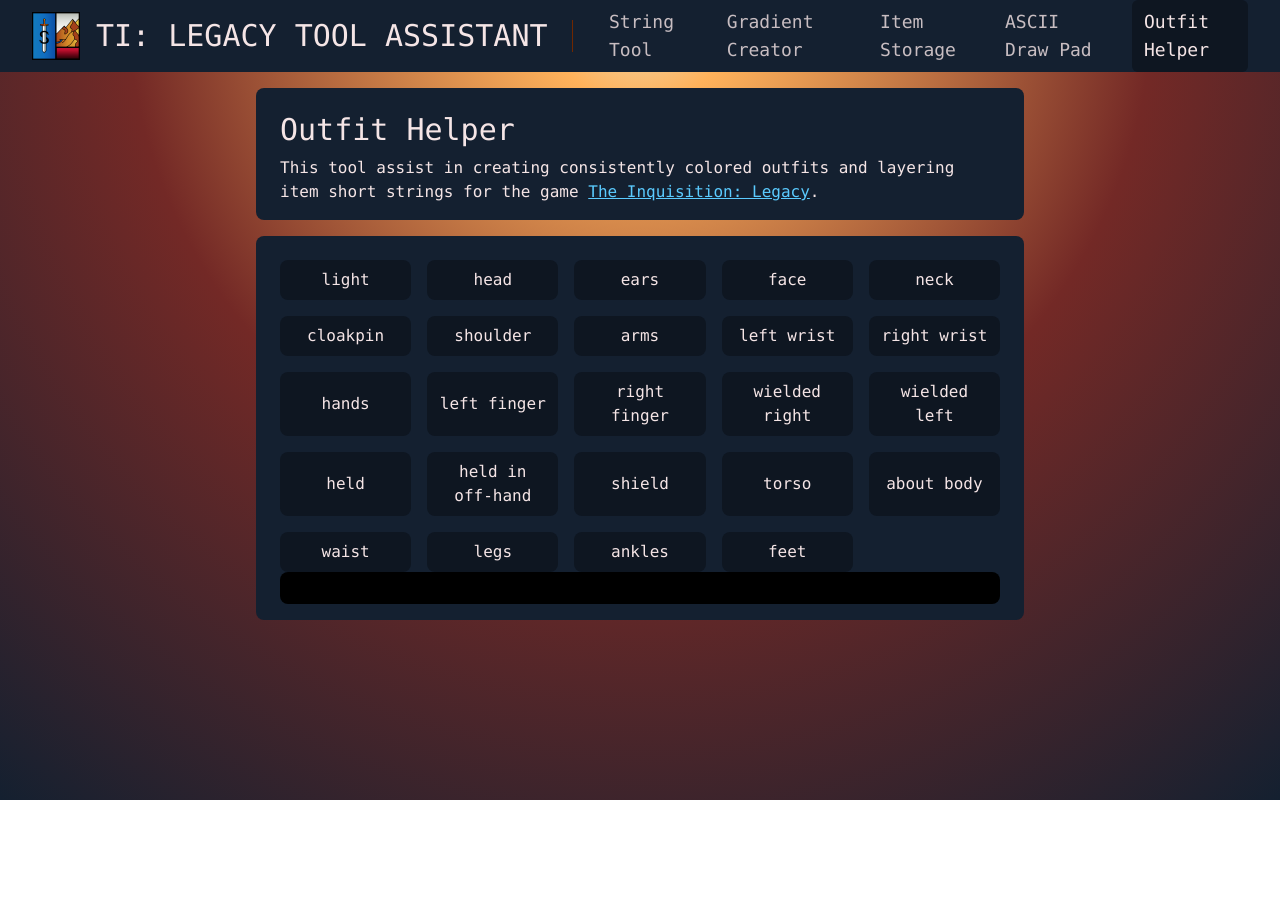
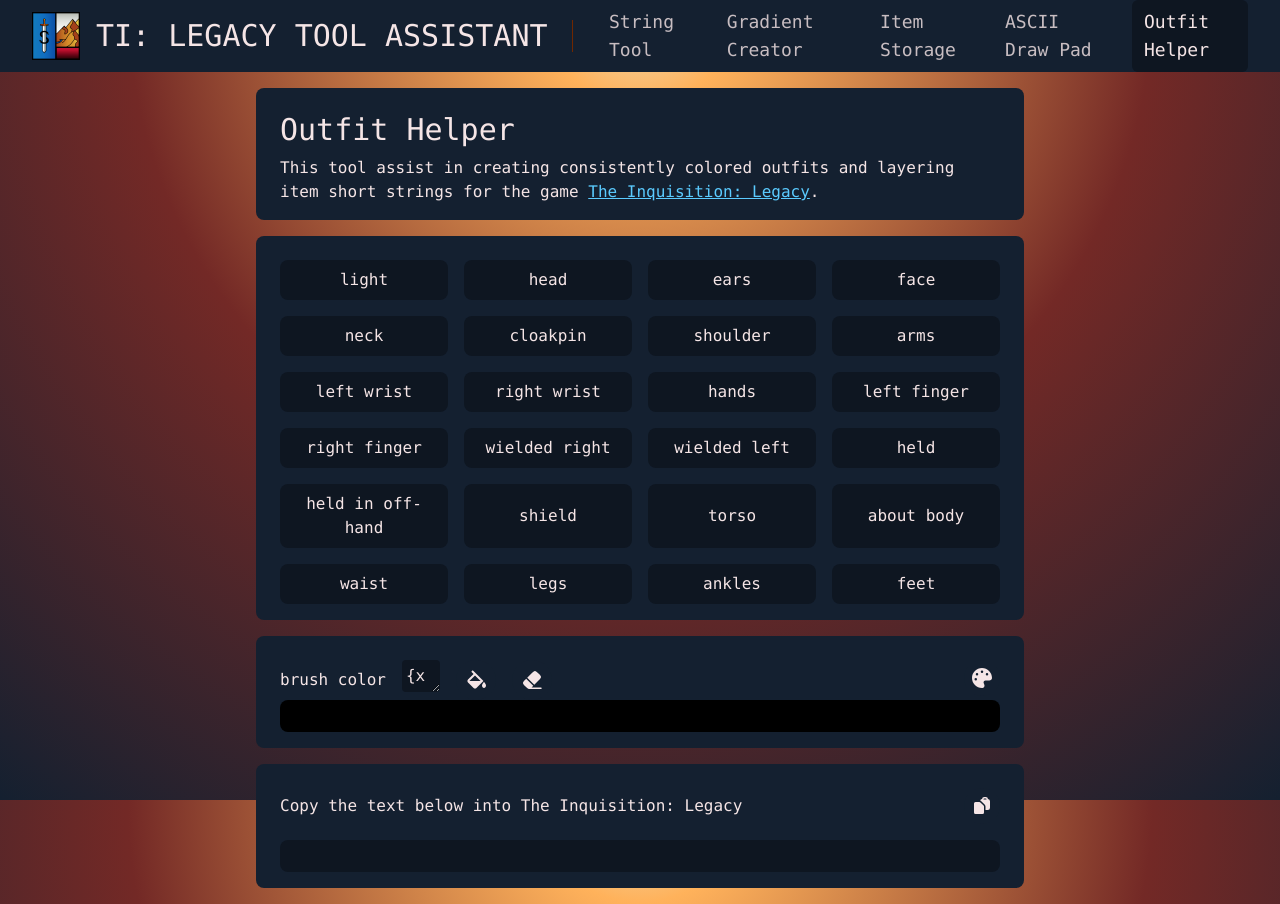
Before and after one commit to CaptorRaptor/ti-tooling-assistant, a Next.js app: page /outfit-helper in a window 1280 px wide. Before the commit the page ends 800 px from the top, so only its background shows below. Built offline with nearby package versions, Linux system fonts and the light colour scheme.

Commit message:
finished outfit helper

```diff
--- a/app/ascii-draw-pad/page.tsx
+++ b/app/ascii-draw-pad/page.tsx
@@ -131,7 +131,7 @@
     };
 
     return (
-        <div className="no-scrollbar">
+        <div className="no-scrollbar justify-items-center">
             <div className="card">
                 <h1 className="mb-2">ASCII Art Draw Pad</h1>
                 <p>
@@ -174,7 +174,7 @@
                     <ResizeTextArea value={state.pattern} onChange={handlePatternChange}/>
                 </div>
             </div>
-            <div className="card hidden md:block md:grid md:gap-4">
+            <div className="card hidden md:block md:grid md:gap-4 md:w-fit md:max-w-6xl">
                 <div className="flex flex-row content-center justify-between">
                     <div className="flex flex-row content-center justify-items-start gap-4">
                         <div className="flex flex-row gap-4 w-40">
@@ -205,7 +205,7 @@
                         <ClipboardDocumentIcon className='color-text size-5 m-2'/>
                     </button>
                 </div>
-                <div className="rounded-lg p-4 bg-primary-dark">
+                <div className="rounded-lg p-4 bg-primary-dark overflow-x-auto scrollbar">
                     {result.split('\n').map((l, i) => <p style={{whiteSpace:'pre'}} key={`result-line-${i}`}>{l}</p>)}
                 </div>
             </div>
--- a/app/outfit-helper/page.tsx
+++ b/app/outfit-helper/page.tsx
@@ -1,24 +1,21 @@
 'use client'
 
-import { ColorDisplay } from "@/components";
+import { ColorFillIcon, EraserIcon, ResizeTextArea } from "@/components";
 import { getNewSlot, getWearSlot, initialOutfitSlots, OutfitItem, OutfitSlots, ToDisplay } from "@/lib/wear-slots";
-import { ExclamationTriangleIcon } from "@heroicons/react/20/solid";
+import { ClipboardDocumentIcon } from "@heroicons/react/20/solid";
 import clsx from "clsx";
 import React from "react";
 import ShortEditor from "./ui/short-editor";
-
-const isProd = process.env.NODE_ENV === 'production';
+import OutfitDrawPad from "./ui/outfit-draw-pad";
+import PaletteGrid from "@/components/palette-grid";
+import { escapeSpecialCharacter, IsColor, reduceColorCodes, toColorCode } from "@/lib/color";
+import { useOutfitHelperContext } from "@/context/outfit-helper-context";
 
 export default function OutfitHelper() {
-    const [outfit, setOutfit] = React.useState<OutfitSlots>(initialOutfitSlots());
-
-    const updateOutfit = <K extends keyof OutfitSlots>(key : K, v: OutfitSlots[K]) =>{
-        setOutfit({...outfit, [key]: v});
-    }
-
+    const {state, updateOutfit, setAllColor, setBrushColor} = useOutfitHelperContext();
     const ShortButton = <K extends keyof OutfitSlots>(key : K) =>{
         const toggleButton = () =>{
-            if(outfit[key] !== null)
+            if(state.outfit[key] !== null)
                 updateOutfit(key, null);
             else
                 updateOutfit(key, getNewSlot(key));
@@ -26,8 +23,9 @@
 
         return (
             <button
-                className={clsx('bg-primary-dark hover:bg-secondary-dark', (outfit[key] !== null) && 'bg-secondary hover:bg-secondary-light')}
+                className={clsx('bg-primary-dark hover:bg-secondary-dark', (state.outfit[key] !== null) && 'bg-secondary hover:bg-secondary-light')}
                 id={`${key}-editor-button`}
+                key={`${key}-editor-button`}
                 onClick={() => toggleButton()}>
                     {getWearSlot(key)}
             </button>
@@ -36,19 +34,19 @@
 
     const ShortInput = <K extends keyof OutfitSlots>(key : K) =>{
         let list, handleUpdate, length;
-        if(!Array.isArray(outfit[key])) {
-            list = outfit[key] !== null? [outfit[key]] : [];
+        if(!Array.isArray(state.outfit[key])) {
+            list = [state.outfit[key]!];
             handleUpdate = (list: OutfitItem[]) =>  updateOutfit(key, (list.length === 0? null : list[0]) as OutfitSlots[K]);
             length = 0;
         }
         else {
-            list = outfit[key];
-            handleUpdate = (list: OutfitItem[]) =>  updateOutfit(key, list as OutfitSlots[K]);
+            list = state.outfit[key];
+            handleUpdate = (list: OutfitItem[]) =>  updateOutfit(key, (list.length === 0? null : list) as OutfitSlots[K]);
             length = 3;
         }
 
         return (
-            <div className={clsx("",  (outfit[key] === null) && "hidden")}>
+            <div className={clsx("",  (state.outfit[key] === null) && "hidden")}>
                 <ShortEditor
                     key={`${key}-editor`}
                     list={list}
@@ -59,6 +57,76 @@
             </div>
         )
     }
+
+    const handleDraw = (key: keyof OutfitSlots, element: number, idx: number) => {
+        if(state.outfit[key] === null) return;
+        const code = state.brushColor? toColorCode(state.brushColor) : null;
+        if(code !== null && !IsColor(code))
+            return;
+        if(Array.isArray(state.outfit[key])){
+            if(element < 0 || element >= state.outfit[key].length
+                || idx < 0 || idx >= state.outfit[key][element].color.length)
+                return;
+            const newList = [...state.outfit[key]];
+            newList[element].color[idx] = code;
+            updateOutfit(key, newList);
+        }
+        else {
+            if(idx < 0 || idx >= state.outfit[key]!.color.length) return;
+            const newItem = state.outfit[key];
+            newItem.color[idx] = code;
+            updateOutfit(key, newItem);
+        }
+    }
+
+    const handleBrushChange = (pattern :string) =>{
+        setBrushColor(pattern.trim().substring(0,3))
+    }
+
+    const handleFill = () =>{
+        setAllColor(state.brushColor ?? null);
+    }
+
+    const handleErase = () =>{
+        setAllColor(null);
+    }
+
+    const handlePaletteClick = (color: string) => {
+        setBrushColor(color);
+    }
+
+    const keys = Object.keys(state.outfit).map(key => key as keyof OutfitSlots).filter(key => state.outfit[key] !== null);
+    const composeShort = (short: string, colors: (string | null)[]) => {
+        const chars = short.split('');
+        let coloredShort = '';
+        for(let i = 0; i < chars.length; i++){
+            const color = colors[i];
+            if(color !== null && IsColor(color)){
+                coloredShort = coloredShort.concat(color);
+                console.log(coloredShort);
+            }
+            else if (color === null){
+                coloredShort = coloredShort.concat('{x');
+            }
+
+            if(i < chars.length){
+                coloredShort = coloredShort.concat(escapeSpecialCharacter(chars[i]));
+            }
+        }
+        coloredShort = reduceColorCodes(coloredShort)+'{x';
+        coloredShort = coloredShort.startsWith('{x')? coloredShort.substring(2) : coloredShort;
+        return coloredShort.trimEnd();
+    }
+
+    const result:string = keys.map(key => state.outfit[key])
+        .map(list => Array.isArray(list)?
+            list.map(item => `tool ${item.key} short ${composeShort(item.short, item.color)}\n`).join('')
+            : `tool ${list!.key} short ${composeShort(list!.short, list!.color)}\n`)
+        .join('');
+
+    const handleCopy = () => {
+        navigator.clipboard.writeText(result);
+    };
 
     return (
         <div className="no-scrollbar">
@@ -71,16 +139,46 @@
                 <p className="md:hidden"> This feature is unavailable on small screen sizes</p>
             </div>
             <div className="card hidden md:block">
-                <div className={clsx("flex flex-col content-center justify-items-center", !isProd && "hidden")}>
-                    <ExclamationTriangleIcon className="h-16 text-text/80"/>
-                    <h2 className=" text-text/80">Under Construction</h2>
+                <div className='grid gap-4 md:grid-cols-4'>
+                    {Object.keys(state.outfit).map(key => ShortButton(key as keyof OutfitSlots))}
                 </div>
-                <div className={clsx("", isProd && "hidden")}>
-                    <div className='grid gap-4 md:grid-cols-5'>
-                        {Object.keys(outfit).map(key => ShortButton(key as keyof OutfitSlots))}
+                <hr className={clsx("horizontal-divide", keys.length === 0 && 'hidden')} />
+                {keys.map(key => ShortInput(key))}
+            </div>
+
+            <div className="card hidden md:block">
+                <div className="flex flex-row content-center justify-between">
+                    <div className="flex flex-row content-center justify-items-start gap-4">
+                        <div className="flex flex-row gap-4 w-40">
+                            <p className="text-nowrap">brush color</p>
+                            <ResizeTextArea value={state.brushColor ?? '{x'} onChange={handleBrushChange}/>
+                        </div>
+                        <button
+                            className={clsx('icon-button h-fit')}
+                            onClick={() => handleFill()}
+                        >
+                            <ColorFillIcon className='color-text size-6 m-2'/>
+                        </button>
+                        <button
+                            className={clsx('icon-button h-fit')}
+                            onClick={() => handleErase()}
+                        >
+                            <EraserIcon className='color-text size-6 m-2'/>
+                        </button>
                     </div>
-                    {Object.keys(outfit).map(key => ShortInput(key as keyof OutfitSlots))}
-                    <ColorDisplay value={ToDisplay(outfit)}/>
+                    <PaletteGrid onClick={handlePaletteClick}/>
+                </div>
+                <OutfitDrawPad outfit={state.outfit} onDraw={handleDraw} />
+            </div>
+            <div className= "card hidden md:block md:grid md:gap-4">
+                <div className="flex flex-row justify-between">
+                    <p>Copy the text below into The Inquisition: Legacy</p>
+                    <button className='icon-button' onClick={() => handleCopy()}>
+                        <ClipboardDocumentIcon className='color-text size-5 m-2'/>
+                    </button>
+                </div>
+                <div className="rounded-lg p-4 bg-primary-dark overflow-x-auto scrollbar">
+                    {result.split('\n').map((l, i) => <p style={{whiteSpace:'pre'}} key={`result-line-${i}`}>{l}</p>)}
                 </div>
             </div>
         </div>
--- a/app/outfit-helper/ui/outfit-draw-pad.tsx
+++ b/app/outfit-helper/ui/outfit-draw-pad.tsx
@@ -1,12 +1,12 @@
 import { ColoredText } from "@/lib/color";
-import { OutfitSlots } from "@/lib/wear-slots";
+import { OutfitItem, OutfitSlots } from "@/lib/wear-slots";
 import clsx from "clsx";
 import React from "react";
 import OutfitDrawRow from "./outfit-draw-row";
 
 interface OutfitDrawPadProps{
     outfit:OutfitSlots;
-    onDraw: (key: keyof OutfitSlots, idx: number) => void;
+    onDraw: (key: keyof OutfitSlots, element: number, idx: number) => void;
 }
 
 
@@ -37,13 +37,18 @@
     }
 }
 
-export default function DrawGrid({ outfit, onDraw } : OutfitDrawPadProps){
+export default function OutfitDrawPad({ outfit, onDraw } : OutfitDrawPadProps){
     const [drawing, setDrawing] = React.useState(false);
 
-    const handleDraw = (key: keyof OutfitSlots, idx: number) =>{
+    const handleDraw = (key: keyof OutfitSlots, element:number, idx: number) =>{
         if(!drawing) return;
-        onDraw(key, idx);
+        onDraw(key, element, idx);
     }
+
+    const keys: (keyof OutfitSlots)[] = Object.keys(outfit)
+        .map(key => key as keyof OutfitSlots)
+        .filter(key => outfit[key] !== null)
+        .filter(key => !Array.isArray(outfit[key]) || outfit[key]!.length > 0);
 
     return (
         <div
@@ -51,21 +56,11 @@
             onMouseDown={() => setDrawing(true)}
             onMouseUp={() => setDrawing(false)}>
             <div className='justify-start'>
-                {Object.keys(outfit).map(key => key as keyof OutfitSlots).map((key, i) =>{
+                {keys.map((key, i) =>{
+                    const items = Array.isArray(outfit[key])? outfit[key] : [outfit[key]!];
                     return (
                         <div key={`outfit-draw-pad-row-${i}`} className='flex flex-inline space-x-1'>
-                            <OutfitDrawRow item={outfit[key]} prefix={""} drawing={false} onDraw={function (idx: number): void {
-                                throw new Error("Function not implemented.");
-                            } } />{row.map((c, j) =>
-                                <div
-                                    key={`ascii-draw-row-${i}-field-${j}`}
-                                    style={{color: c.colors.color, backgroundColor:c.colors.bgColor, whiteSpace: 'pre'}}
-                                    onMouseMove={() => handleDraw(i,j)}
-                                >
-                                    {c.text}
-                                </div>
-                            )}
-                            <div className={clsx('h-6', (row.length !== 0) && 'hidden')}/>
+                            {items.map((item, i) => <OutfitDrawRow key={`outfit-draw-row-${key}-${i}`} item={item} prefix={Prefix(i === 0? key : undefined)} drawing={drawing} onDraw={(idx) => handleDraw(key, i, idx)} />)}
                         </div>
                     );
                 })}
--- a/app/outfit-helper/ui/outfit-draw-row.tsx
+++ b/app/outfit-helper/ui/outfit-draw-row.tsx
@@ -33,7 +33,7 @@
 
     return (
         <div key='short-draw-row' className={clsx('flex flex-inline space-x-1', item === null && 'hidden')}>
-            {coloredPrefix.map((c, j) => <div key={`color-part-${j}`} style={{color: c.colors.color, backgroundColor: c.colors.bgColor, whiteSpace:"pre-wrap"}}>{c.text}</div>)}
+            {coloredPrefix.map((c, j) => <div key={`color-part-${j}`} style={{color: c.colors.color, backgroundColor: c.colors.bgColor, whiteSpace:"pre"}}>{c.text}</div>)}
             {content.map((c, i) =>
                 <div
                     key={`short-draw-row-field-${i}`}
--- a/app/outfit-helper/ui/short-editor.tsx
+++ b/app/outfit-helper/ui/short-editor.tsx
@@ -10,19 +10,28 @@
     onUpdate: (list: OutfitItem[]) => void;
 }
 
+
+function getShort(value:string){
+    return value.substring(0, 59);
+}
+
+function FitToSize(colors: (string | null)[], length:number): (string | null)[]{
+    if(colors.length > length){
+        colors = colors.slice(0, length);
+    }
+    else if (colors.length < length){
+        for(let i = 0; i < length; i++){
+            colors.push(null);
+        }
+    }
+    return colors;
+}
+
 export default function ShortEditor({list, label, length, onUpdate}: ShortEditorProps){
     const changeShort = (item: OutfitItem, v: string) : OutfitItem =>{
-        const length = v.length;
-        let color = item.color;
-        if(color.length > length){
-            color = color.slice(0, length);
-        }
-        else if (color.length < length){
-            for(let i = 0; i < length; i++){
-                color.push(null);
-            }
-        }
-        return {key: item.key, color: color, short:v};
+        const short = getShort(v);
+        const color = FitToSize(item.color, short.length);
+        return {key: item.key, color: color, short:short};
     }
 
     const handleAdd = () =>{
--- a/context/app-wrapper.tsx
+++ b/context/app-wrapper.tsx
@@ -6,6 +6,7 @@
 const GradientContextProvider = dynamic(() =>import('./gradient-context'), {ssr:false});
 const ItemContextProvider = dynamic(() =>import('./item-context'), {ssr:false});
 const AsciiDrawContextProvider = dynamic(() =>import('./ascii-draw-context'), {ssr:false});
+const OutfitHelperContextProvider = dynamic(() =>import('./outfit-helper-context'), {ssr:false});
 
 export default function AppWrapper({
     children,
@@ -17,7 +18,9 @@
             <GradientContextProvider>
                 <ItemContextProvider>
                     <AsciiDrawContextProvider>
-                        {children}
+                        <OutfitHelperContextProvider>
+                            {children}
+                        </OutfitHelperContextProvider>
                     </AsciiDrawContextProvider>
                 </ItemContextProvider>
             </GradientContextProvider>
--- /dev/null
+++ b/context/outfit-helper-context.tsx
@@ -0,0 +1,81 @@
+'use client'
+
+import React from "react";
+import { useSessionStorageState } from "@/hooks";
+import { initialOutfitSlots, OutfitSlots } from "@/lib/wear-slots";
+import { IsColor, toColorCode } from "@/lib/color";
+
+export type OutfitHelperState = {
+    outfit: OutfitSlots;
+    brushColor?: string;
+}
+
+interface OutfitHelperContextType {
+    state: OutfitHelperState;
+    setAllColor: (color: string | null) => void;
+    updateOutfit: <K extends keyof OutfitSlots>(key:K, value: OutfitSlots[K]) => void;
+    setBrushColor: (color: string) => void;
+}
+
+export function initialOutfitHelperState(): OutfitHelperState{
+    return {
+        outfit: initialOutfitSlots(),
+        brushColor: undefined
+    };
+}
+
+export const OutfitHelperContext = React.createContext<OutfitHelperContextType | undefined>(undefined);
+
+const OutfitHelperContextProvider = ({children,}: Readonly<{children: React.ReactNode;}>) =>{
+    const [state, setState] = useSessionStorageState<OutfitHelperState>('outfitState', initialOutfitHelperState());
+
+    const setBrushColor = (color: string|undefined) => {
+        setState({...state, brushColor:color});
+    };
+
+    const setAllColor = (color: string | null) => {
+        const code = color? toColorCode(color) : null;
+        if(code !== null && !IsColor(code))
+            return;
+        const result :OutfitSlots= {...state.outfit};
+        Object.keys(result)
+        .map(key => key as keyof OutfitSlots)
+        .filter(key => result[key] !== null)
+        .forEach(key =>{
+            if(Array.isArray(result[key])) {
+                for(let i =0; i < result[key].length; i++){
+                    for(let j = 0; j < result[key][i].color.length; j++){
+                        result[key][i].color[j] = code;
+                    }
+                }
+            }
+            else {
+                for(let i =0; i < result[key]!.color.length; i++){
+                        result[key]!.color[i] = code;
+                }
+            }
+        })
+        setState({...state, outfit: result});
+    };
+
+    const updateOutfit = <K extends keyof OutfitSlots>(key:K, value: OutfitSlots[K]) => {
+        setState({...state, outfit: {...state.outfit, [key]: value}});
+    };
+
+    return (
+        <OutfitHelperContext.Provider value={{state, updateOutfit, setAllColor, setBrushColor}}>
+            {children}
+        </OutfitHelperContext.Provider>
+    );
+};
+
+export function useOutfitHelperContext(){
+    const state = React.useContext(OutfitHelperContext);
+    if(state === undefined){
+        throw new Error('useAsciiDrawContext must be used with a AsciiDrawContextProvider');
+    }
+
+    return state;
+}
+
+export default OutfitHelperContextProvider;
```
